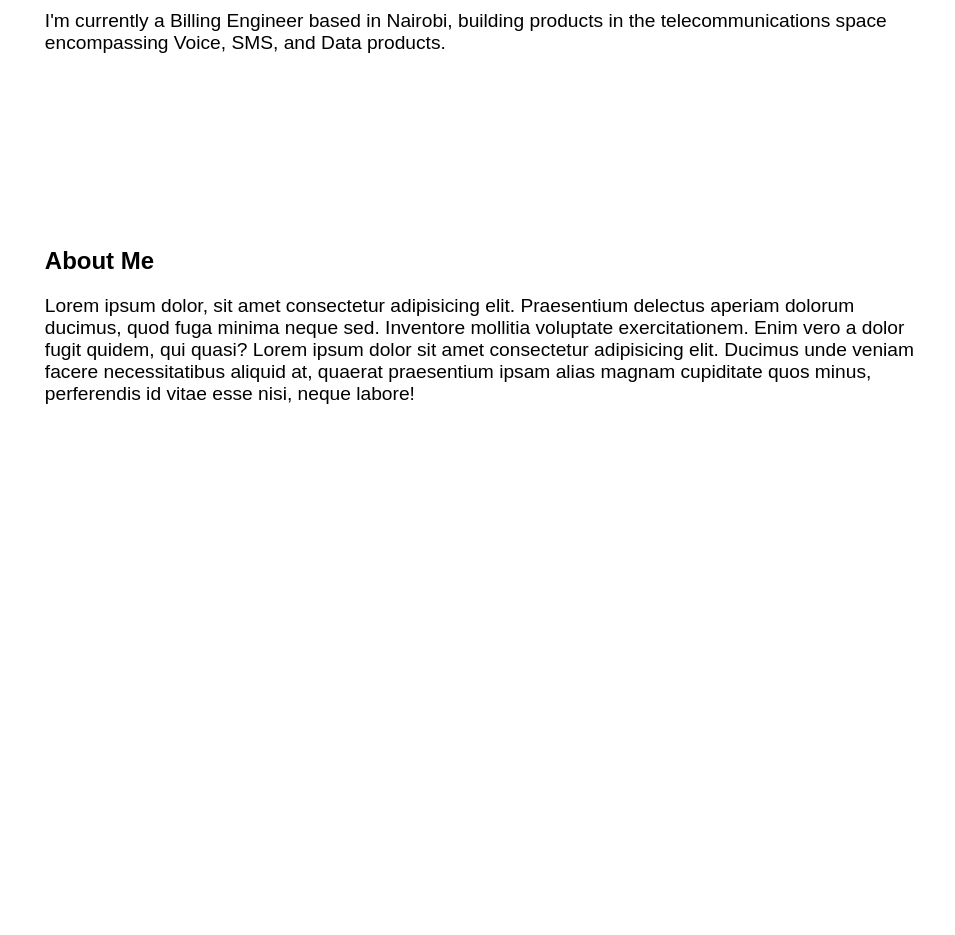
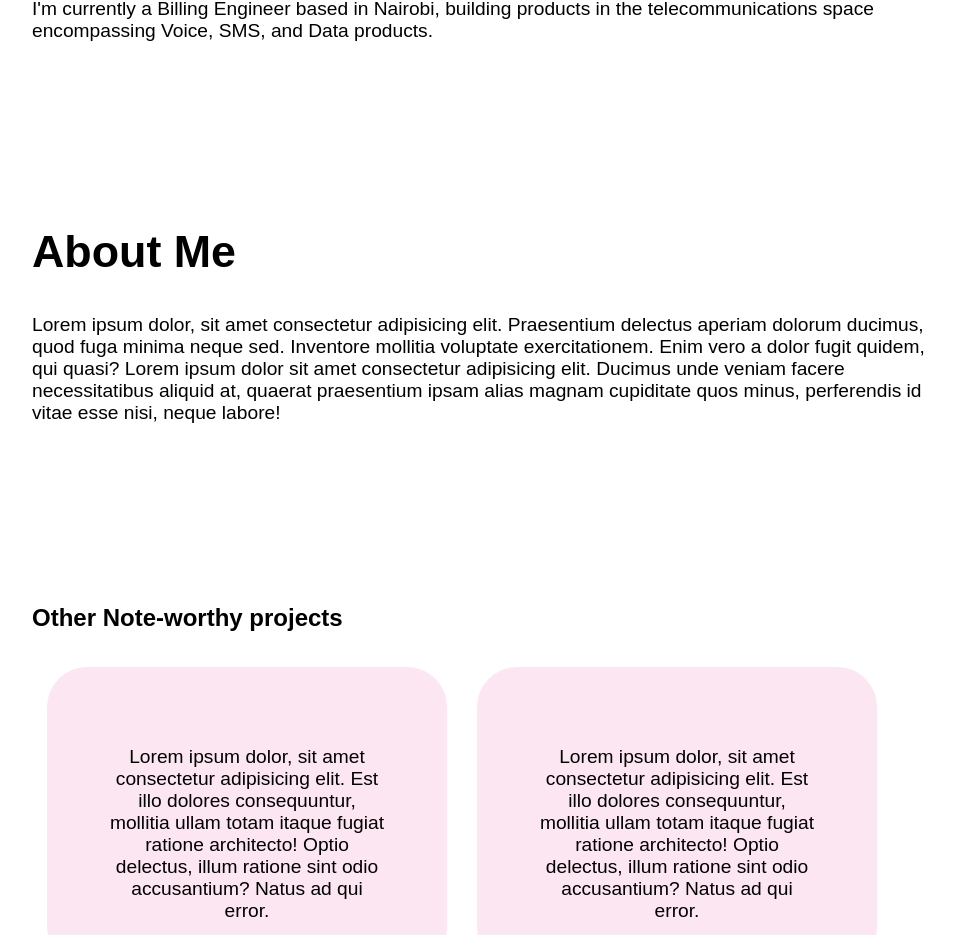
Before and after one commit to AgnesWangechi/Agnes-Wangechi, a React (Create React App) app: page / in a window 1280 px wide. Shown: the part 440-1375 px from the top of the page, without its empty margins (160-1115 px from the left). Before the commit the page ends 941 px from the top, so only its background shows below. Built offline with nearby package versions, Linux system fonts and the light colour scheme.

Commit message:
Projects Section

```diff
--- a/src/App.js
+++ b/src/App.js
@@ -2,6 +2,7 @@ import React, { Component } from 'react';
 import Navbar from './Components/Navbar';
 import Hero from './Components/Hero/Hero';
 import About from './Components/About/About';
+import OtherProjects from './Components/Other Projects/OtherProjects';
 
 
 class App extends Component {
@@ -11,6 +12,7 @@ class App extends Component {
         <Navbar/>
         <Hero/>
         <About/>
+        <OtherProjects/>
 
       </div>
     );
--- /dev/null
+++ b/src/Components/About/About.css
@@ -0,0 +1,11 @@
+section{
+    padding: 5% 15%;
+}
+
+.about h1{
+    color: rgb(0, 0, 0);
+    font-size: 2.8rem;
+}
+.about p{
+    font-size: 1.2rem;
+}
--- a/src/Components/About/About.jsx
+++ b/src/Components/About/About.jsx
@@ -1,10 +1,11 @@
 import React from 'react'
+import "./About.css"
 
 const About = () => {
   return (
     <div>
-        <section class="about">
-            <div class="about-text">
+        <section className='aboutMe'>
+            <div className="about">
                 <h1>About Me</h1>
                 <p>Lorem ipsum dolor, sit amet consectetur adipisicing elit.
                     Praesentium delectus aperiam dolorum ducimus,
--- /dev/null
+++ b/src/Components/Other Projects/OtherProjects.css
@@ -0,0 +1,15 @@
+.Other{
+    padding: 6% 15%;
+}
+.Other .box{
+    background: #fce6f1;
+    height: 300px;
+    width: 400px;
+    margin: 15px;
+    float: left;
+    border-radius: 40px;
+}
+.box p{
+    text-align: center;
+    padding: 60px;
+}
--- /dev/null
+++ b/src/Components/Other Projects/OtherProjects.jsx
@@ -0,0 +1,31 @@
+import React from 'react'
+import "./OtherProjects.css"
+
+const OtherProjects = () => {
+  return (
+    <section className='Other'>
+      <div className='OtherProjects'><h1>Other Note-worthy projects</h1></div>
+        <div className="box">
+          <p>Lorem ipsum dolor, sit amet consectetur adipisicing elit. Est illo dolores consequuntur, mollitia ullam totam itaque fugiat ratione architecto! Optio delectus, illum ratione sint odio accusantium? Natus ad qui error.</p>
+        </div>
+        <div className="box">
+          <p>Lorem ipsum dolor, sit amet consectetur adipisicing elit. Est illo dolores consequuntur, mollitia ullam totam itaque fugiat ratione architecto! Optio delectus, illum ratione sint odio accusantium? Natus ad qui error.</p>
+        </div>
+        <div className="box">
+          <p>Lorem ipsum dolor, sit amet consectetur adipisicing elit. Est illo dolores consequuntur, mollitia ullam totam itaque fugiat ratione architecto! Optio delectus, illum ratione sint odio accusantium? Natus ad qui error.</p>
+        </div>
+        <div className="box">
+          <p>Lorem ipsum dolor, sit amet consectetur adipisicing elit. Est illo dolores consequuntur, mollitia ullam totam itaque fugiat ratione architecto! Optio delectus, illum ratione sint odio accusantium? Natus ad qui error.</p>
+        </div>
+        <div className="box">
+          <p>Lorem ipsum dolor, sit amet consectetur adipisicing elit. Est illo dolores consequuntur, mollitia ullam totam itaque fugiat ratione architecto! Optio delectus, illum ratione sint odio accusantium? Natus ad qui error.</p>
+        </div>
+        <div className="box">
+          <p>Lorem ipsum dolor, sit amet consectetur adipisicing elit. Est illo dolores consequuntur, mollitia ullam totam itaque fugiat ratione architecto! Optio delectus, illum ratione sint odio accusantium? Natus ad qui error.</p>
+        </div>
+
+    </section>
+  )
+}
+
+export default OtherProjects
```
